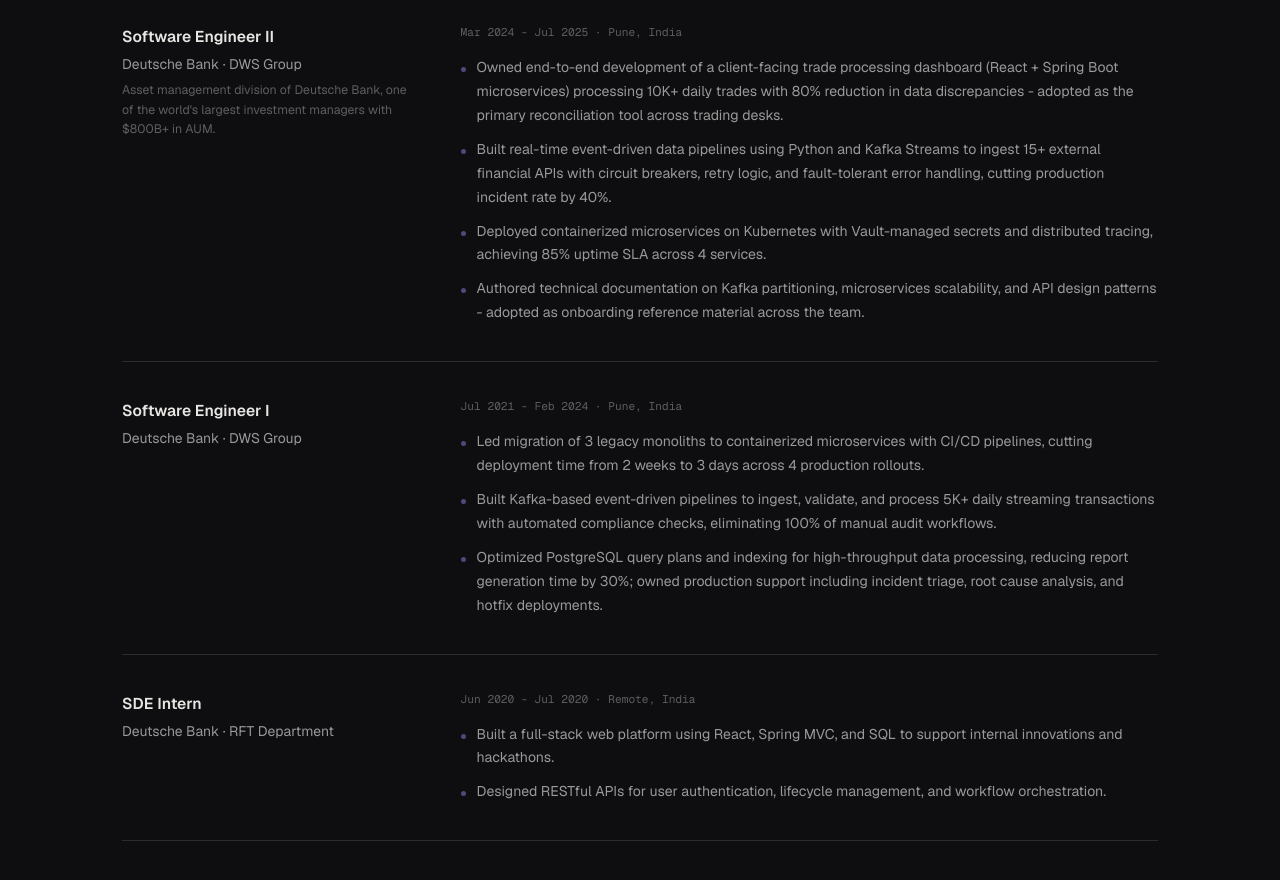
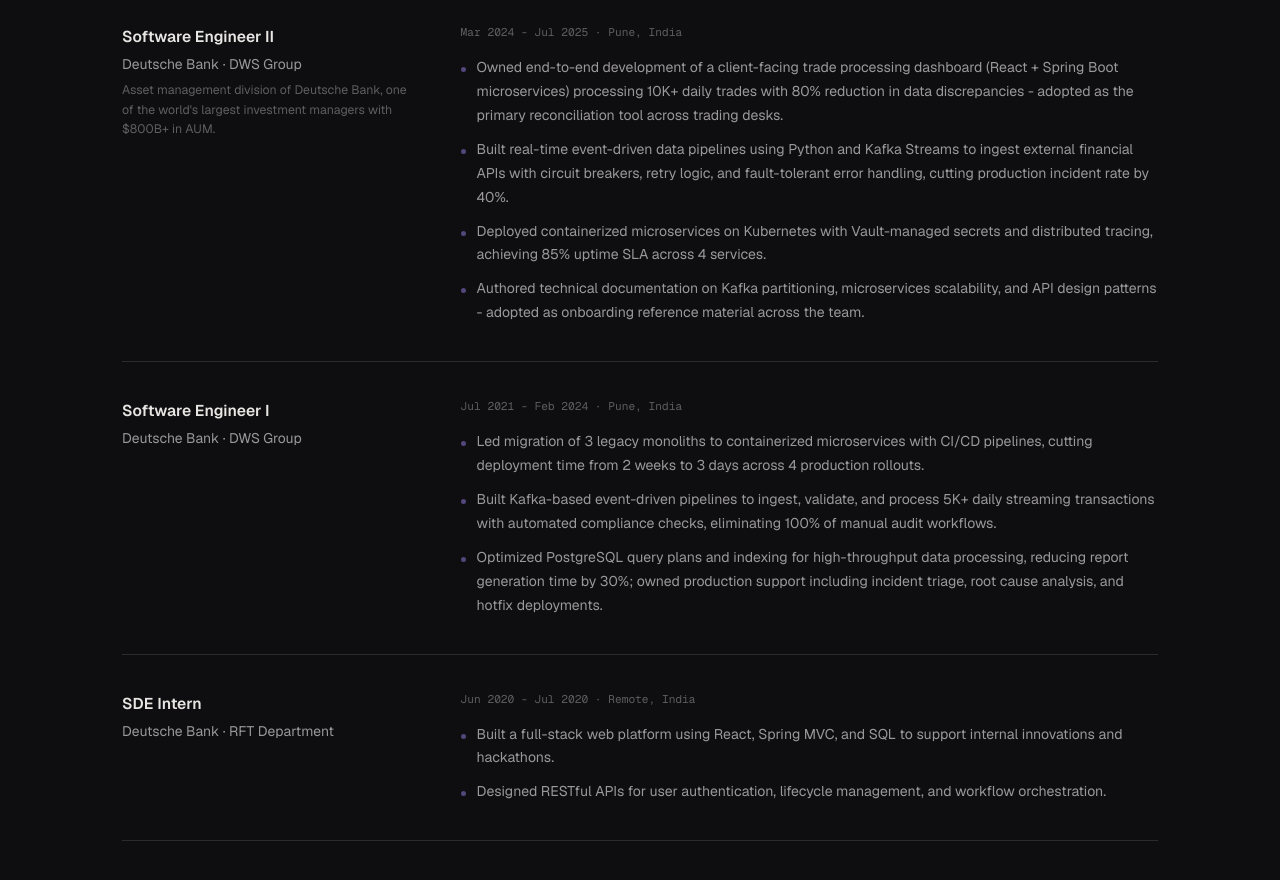
Before and after one commit to riajha-usc/portfolio, a website: page index.html in a window 1280 px wide. Shown: the part 1720-2600 px from the top of the page. Drawn offline with nearby package versions, Linux system fonts and the light colour scheme.

Commit message:
Updating values

```diff
--- a/index.html
+++ b/index.html
@@ -283,7 +283,7 @@
           <div class="dates">Mar 2024 - Jul 2025 · Pune, India</div>
           <ul class="exp-bullets">
             <li>Owned end-to-end development of a client-facing trade processing dashboard (React + Spring Boot microservices) processing 10K+ daily trades with 80% reduction in data discrepancies - adopted as the primary reconciliation tool across trading desks.</li>
-            <li>Built real-time event-driven data pipelines using Python and Kafka Streams to ingest 15+ external financial APIs with circuit breakers, retry logic, and fault-tolerant error handling, cutting production incident rate by 40%.</li>
+            <li>Built real-time event-driven data pipelines using Python and Kafka Streams to ingest external financial APIs with circuit breakers, retry logic, and fault-tolerant error handling, cutting production incident rate by 40%.</li>
             <li>Deployed containerized microservices on Kubernetes with Vault-managed secrets and distributed tracing, achieving 85% uptime SLA across 4 services.</li>
             <li>Authored technical documentation on Kafka partitioning, microservices scalability, and API design patterns - adopted as onboarding reference material across the team.</li>
           </ul>
```
Also changed, not shown: 1 other file.
